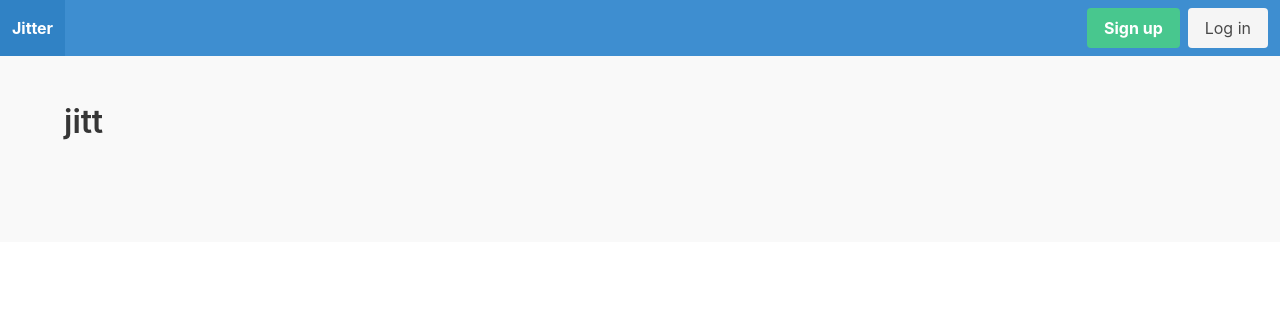
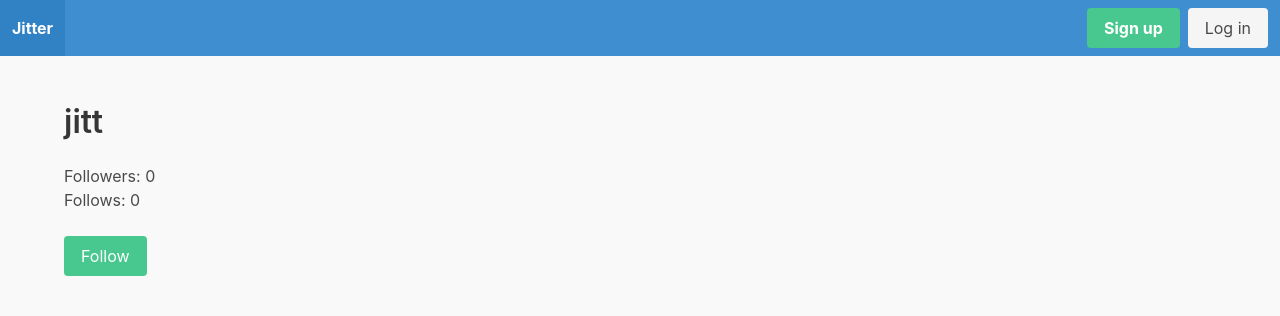
Before and after one commit to marcowhite/twitter_django, a Django app: page /u/jitt/ in a window 1280 px wide. Shown: the top 316 px of the page. Run offline with Django 4.2, Linux system fonts and the light colour scheme; data comes from the database, SQL or seed files in the repository; both versions use the stored data as it was after the commit.

Commit message:
+follow/unfollow

```diff
--- a/jitter3_10/jitter/apps/jitterprofile/templates/jitterprofile/jitterprofile.html
+++ b/jitter3_10/jitter/apps/jitterprofile/templates/jitterprofile/jitterprofile.html
@@ -7,6 +7,16 @@
     <div class="columns">
         <div class="column is-12">
             <h1 class="title">{{user.username}}</h1>
+            <p>Followers: {{user.jitterprofile.followed_by.count}}</p>
+            <p>Follows: {{user.jitterprofile.follow.count}}</p>
+            <br>
+            {% if user != request.user %}
+                {% if request.user.jitterprofile in user.jitterprofile.followed_by.all %}
+                    <a href="{% url 'unfollow_jitter' user.username %}" class="button is-danger">Unfollow</a>
+                {% else %}
+                    <a href="{% url 'follow_jitter' user.username %}" class="button is-success">Follow</a>
+                {% endif %}
+            {% endif %}
         </div>
     </div>
     <div class="columns">
--- a/jitter3_10/jitter/apps/jitterprofile/views.py
+++ b/jitter3_10/jitter/apps/jitterprofile/views.py
@@ -1,5 +1,6 @@
-from django.shortcuts import render, get_object_or_404
+from django.shortcuts import render, get_object_or_404, redirect
 from django.contrib.auth.models import User
+from django.contrib.auth.decorators import login_required
 # Create your views here.
 
 def jitterprofile(request, username):
@@ -10,3 +11,19 @@ def jitterprofile(request, username):
     }
 
     return render(request, 'jitterprofile/jitterprofile.html', context)
+
+@login_required
+def follow_jitter(request, username):
+    user = get_object_or_404(User, username=username)
+
+    request.user.jitterprofile.follow.add(user.jitterprofile)
+
+    return redirect('jitterprofile', username = username)
+
+@login_required
+def unfollow_jitter(request, username):
+    user = get_object_or_404(User, username=username)
+
+    request.user.jitterprofile.follow.remove(user.jitterprofile)
+
+    return redirect('jitterprofile', username = username)
--- a/jitter3_10/jitter/jitter/urls.py
+++ b/jitter3_10/jitter/jitter/urls.py
@@ -19,7 +19,7 @@ from django.contrib.auth import views
 
 from apps.core.views import  frontpage , signup
 from apps.feed.views import feed, search
-from apps.jitterprofile.views import jitterprofile
+from apps.jitterprofile.views import jitterprofile, follow_jitter, unfollow_jitter
 
 from apps.feed.api import api_add_jitt
 urlpatterns = [
@@ -35,6 +35,9 @@ urlpatterns = [
     path('feed/', feed ,name='feed'),
     path('search/', search ,name='search'),
     path('u/<str:username>/', jitterprofile ,name='jitterprofile'),
+    path('u/<str:username>/follow', follow_jitter ,name='follow_jitter'),
+    path('u/<str:username>/unfollow', unfollow_jitter ,name='unfollow_jitter'),
+
     #
     # API
     path('api/add_jitt/',api_add_jitt,name='api_add_jitt'),
```
Also changed, not shown: jitter3_10/jitter/db.sqlite3.
